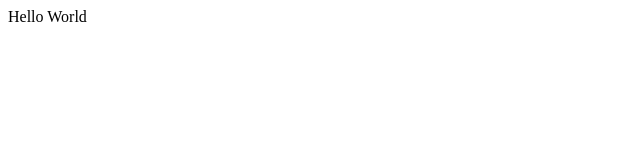
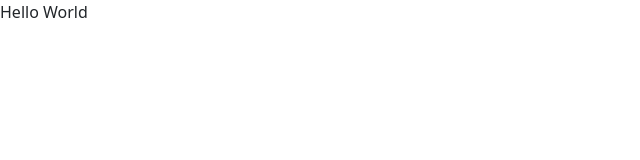
Before and after one commit to fraberret/proj-html-vuejs, a Vue app: page / in a window 1280 px wide. Shown: the top 160 px of the page, without its empty margins (0-640 px from the left). Built offline with nearby package versions, Linux system fonts and the light colour scheme.

Commit message:
install scss create scaffolding for it and install bootstrap

```diff
--- a/index.html
+++ b/index.html
@@ -4,7 +4,7 @@
 <head>
   <meta charset="UTF-8" />
   <meta name="viewport" content="width=device-width, initial-scale=1.0" />
-  <title>Classic Shop</title>
+  <title>Avada</title>
 </head>
 
 <body>
--- a/package.json
+++ b/package.json
@@ -9,10 +9,13 @@
     "preview": "vite preview"
   },
   "dependencies": {
+    "@popperjs/core": "^2.11.8",
+    "bootstrap": "^5.3.3",
     "vue": "^3.4.21"
   },
   "devDependencies": {
     "@vitejs/plugin-vue": "^5.0.4",
+    "sass": "^1.74.1",
     "vite": "^5.2.0"
   }
 }
--- /dev/null
+++ b/src/assets/scss/style.scss
@@ -0,0 +1 @@
+@import "bootstrap/scss/bootstrap";
--- a/src/main.js
+++ b/src/main.js
@@ -1,5 +1,5 @@
 import { createApp } from 'vue'
-import './style.css'
+import './assets/scss/style.scss'
 import App from './App.vue'
 
 createApp(App).mount('#app')
```
Also changed, not shown: src/assets/scss/partials/variable.scss (added), 1 other file (tests, documents, lock files or other folders).
